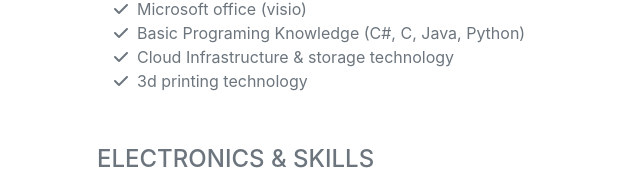
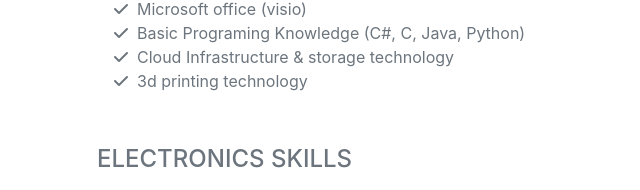
Before and after one commit to OMER-YILDIZ/cv, a plain HTML site: page index.html in a window 1280 px wide. Shown: the part 4453-4643 px from the top of the page, 223-863 px from the left. Drawn offline with nearby package versions, Linux system fonts and the light colour scheme; a web font is replaced by a local one.

Commit message:
Update index.html

```diff
--- a/index.html
+++ b/index.html
@@ -247,7 +247,7 @@
                         </li>
                         <br><br>
                     </ul>
-                    <div class="subheading mb-3">Electronics &  Skills</div>
+                    <div class="subheading mb-3">Electronics Skills</div>
                     <ul class="fa-ul mb-0">
                         <li>
                             <span class="fa-li"><i class="fas fa-check"></i></span>
```
